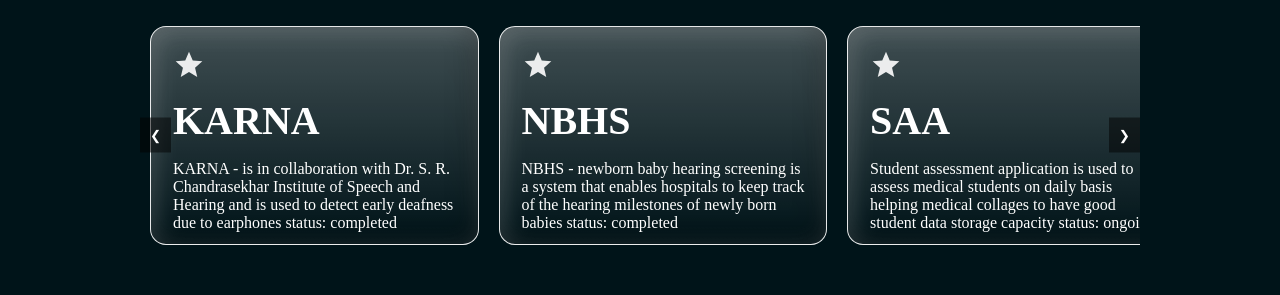
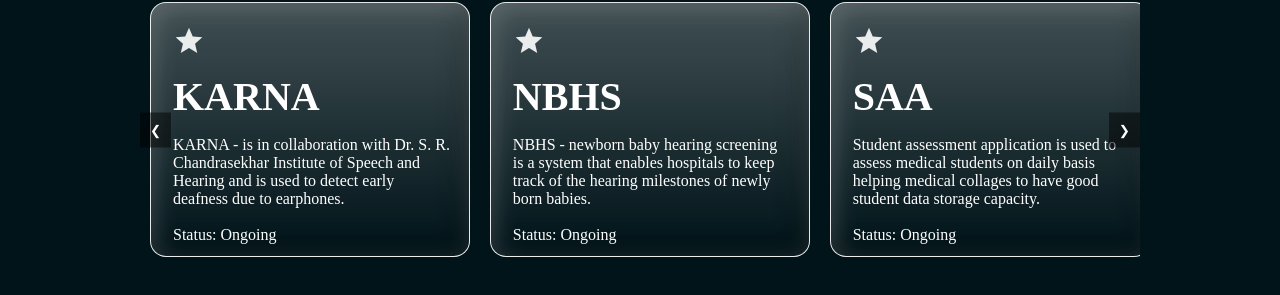
Before and after one commit to stormothecyborg/CODECLUBWEBSITE, a website built with Parcel: page index.html in a window 1280 px wide. Shown: the part 739-1034 px from the top of the page. Built offline with nearby package versions, Linux system fonts and the light colour scheme; a web font is replaced by a local one.

Commit message:
projects

```diff
--- a/index.css
+++ b/index.css
@@ -1414,6 +1414,9 @@
   padding: 20px;
 }
 
+.title16 {
+  font-size: smaller;
+}
 .hero-content {
   display: flex;
   justify-content: space-between;
--- a/index.html
+++ b/index.html
@@ -112,7 +112,7 @@
                 <img class="icons" loading="lazy" alt="icon" src="./public/icons.svg" />
                 <b class="title2">KARNA</b>
                 <div class="lorem-ipsum-dolor">
-                  KARNA - is in collaboration with Dr. S. R. Chandrasekhar Institute of Speech and Hearing and is used to detect early deafness due to earphones status: completed
+                  KARNA - is in collaboration with Dr. S. R. Chandrasekhar Institute of Speech and Hearing and is used to detect early deafness due to earphones. <br> <br> Status: Ongoing
                 </div>
               </div>
             </div>
@@ -121,7 +121,7 @@
                 <img class="icons" loading="lazy" alt="icon" src="./public/icons.svg" />
                 <b class="title3">NBHS</b>
                 <div class="lorem-ipsum-dolor">
-                  NBHS - newborn baby hearing screening is a system that  enables hospitals to keep track of the hearing milestones of newly born babies  status: completed                    </div>
+                  NBHS - newborn baby hearing screening is a system that  enables hospitals to keep track of the hearing milestones of newly born babies.<br> <br> Status: Ongoing                   </div>
               </div>
             </div>
             <div class="item">
@@ -129,7 +129,7 @@
                 <img class="icons" loading="lazy" alt="icon" src="./public/icons.svg" />
                 <b class="title4">SAA</b>
                 <div class="lorem-ipsum-dolor">
-                  Student assessment application is used to assess medical students on daily basis helping medical collages to have good student data storage capacity status: ongoing                     </div>
+                  Student assessment application is used to assess medical students on daily basis helping medical collages to have good student data storage capacity.<br> <br> Status: Ongoing                     </div>
               </div>
             </div>
             <div class="item">
@@ -137,7 +137,7 @@
                 <img class="icons" loading="lazy" alt="icon" src="./public/icons.svg" />
                 <b class="title4">VFV</b>
                 <div class="lorem-ipsum-dolor">
-                  Visual frequency viewer is a project that is used to help speech and hearing medical  students visualize frequency in a very efficient way  status: ongoing                 </div>
+                  Visual frequency viewer is a project that is used to help medical students visualize frequency in a very efficient way. <br> <br> Status: Ongoing                </div>
               </div>
             </div>
             <div class="item">
@@ -145,15 +145,15 @@
                 <img class="icons" loading="lazy" alt="icon" src="./public/icons.svg" />
                 <b class="title4">SIS</b>
                 <div class="lorem-ipsum-dolor">
-                  storage inventory system is a project that is been made with Resonance for their inventory management status: ongoin                </div>
+                  Storage inventory system is a project that is been made with Resonance for their inventory management.<br><br> Status: Ongoing              </div>
               </div>
             </div>
             <div class="item">
               <div class="completed-project-content">
                 <img class="icons" loading="lazy" alt="icon" src="./public/icons.svg" />
-                <b class="title4">CODE-Ecosystem</b>
+                <b class="title16">CODE <br>Ecosystem</b>
                 <div class="lorem-ipsum-dolor">
-                  An ecosystem that keeps track of all the members and of the CODE CLUB to help fellow members learn and contribute to the community  status: ongoing                </div>
+                Ecosystem tracks CODE CLUB members learning and contributions. <br> <br> Status: Ongoing                </div>
               </div>
             </div>
           </div>
```
